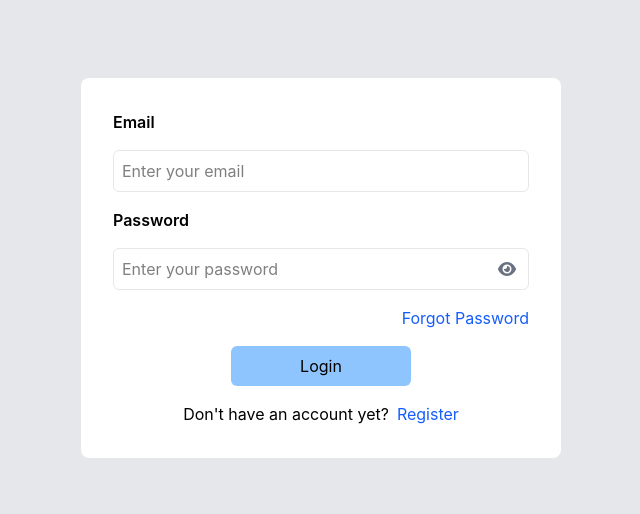
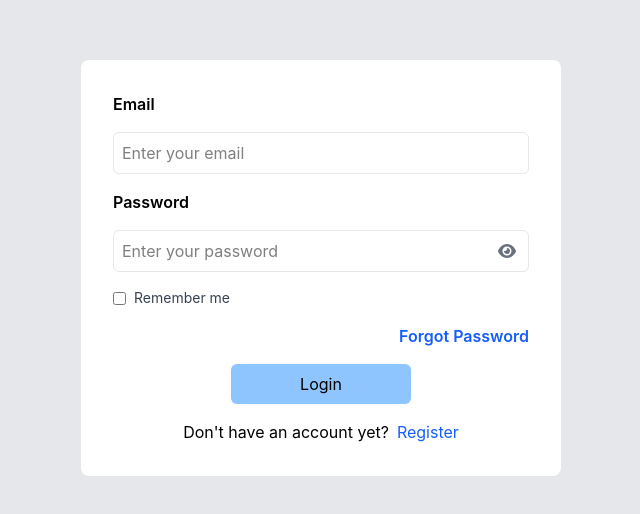
Before and after one commit to ashmitakhadka/LoginSystem, a React (Vite) app in the folder frontend/: page / in a window 1280 px wide. Shown: the part 132-646 px from the top of the page, without its empty margins (319-959 px from the left). Built offline with nearby package versions, Linux system fonts and the light colour scheme.

Commit message:
Added remember me option to login

```diff
--- a/frontend/src/components/login.jsx
+++ b/frontend/src/components/login.jsx
@@ -26,6 +26,7 @@ const Login = () => {
   const [loading, setLoading] = useState(false);
 
   async function onSubmit(data) {
+    console.log(data);
     setLoading(true);
 
     try {
@@ -119,11 +120,21 @@ const Login = () => {
             {errors.password.message}
           </span>
         )}
+
+        {/* Remember Me */}
+        <div className="flex items-center gap-2">
+          <input type="checkbox" id="remember" {...register('remember')} />
+
+          <label htmlFor="remember" className="text-sm text-gray-700">
+            Remember me
+          </label>
+        </div>
+
         <div className="flex justify-end">
           <p className="flex justify-center gap-2">
             <Link
               to="/forget-password"
-              className="text-blue-600 hover:underline"
+              className="text-blue-600 hover:underline font-semibold"
             >
               Forgot Password
             </Link>
--- a/frontend/src/schemas/loginSchema.jsx
+++ b/frontend/src/schemas/loginSchema.jsx
@@ -2,5 +2,8 @@ import { z } from 'zod';
 
 export const loginSchema = z.object({
   email: z.email('Please enter a valid email'),
+
   password: z.string().min(6, 'Password must be atleast 6 characters'),
+
+  remember: z.boolean().optional(),
 });
```
